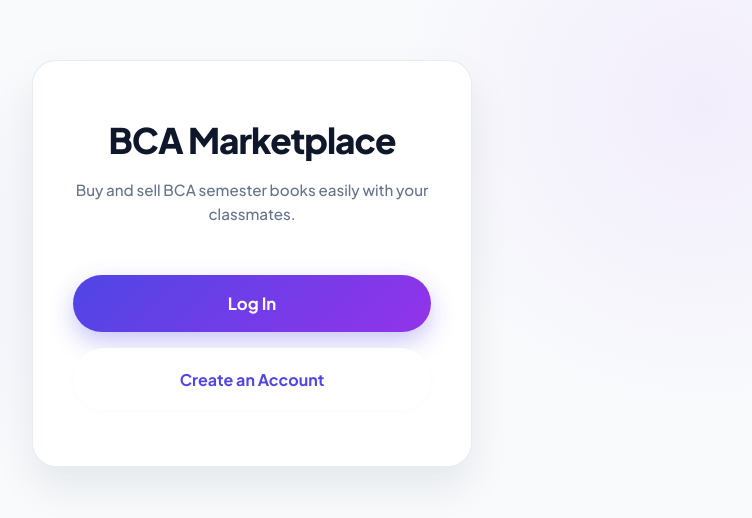
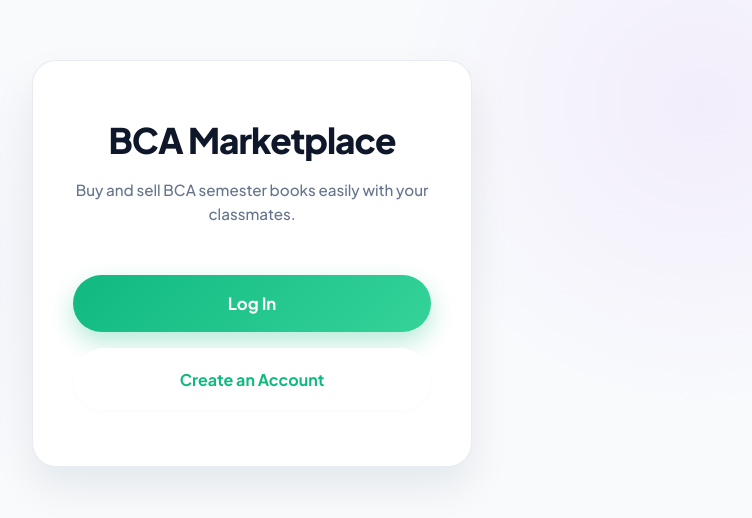
Before and after one commit to shanbhat2005/Student_marketplace, a React (Vite) app in the folder client/: page / in a window 1280 px wide. Shown: the part 136-654 px from the top of the page, without its empty margins (388-1140 px from the left). Built offline with nearby package versions, Linux system fonts and the light colour scheme; no server answers.

Commit message:
temp: Change theme to green for verification

```diff
--- a/client/src/index.css
+++ b/client/src/index.css
@@ -7,13 +7,13 @@
   --text-main: #0F172A;
   --text-muted: #64748B;
   --border-color: rgba(226, 232, 240, 0.8);
-  --accent-primary: #4F46E5;
-  --accent-hover: #4338CA;
-  --accent-gradient: linear-gradient(135deg, #4F46E5 0%, #9333EA 100%);
+  --accent-primary: #10B981;
+  --accent-hover: #059669;
+  --accent-gradient: linear-gradient(135deg, #10B981 0%, #34D399 100%);
   --shadow-sm: 0 2px 10px rgba(0, 0, 0, 0.02);
   --shadow-md: 0 10px 30px rgba(15, 23, 42, 0.06);
   --shadow-lg: 0 20px 40px rgba(15, 23, 42, 0.08);
-  --shadow-colored: 0 10px 25px rgba(79, 70, 229, 0.3);
+  --shadow-colored: 0 10px 25px rgba(16, 185, 129, 0.3);
   --input-bg: #F1F5F9;
   --input-border: transparent;
 
@@ -29,13 +29,13 @@
   --text-main: #F8FAFC;
   --text-muted: #94A3B8;
   --border-color: rgba(30, 41, 59, 0.8);
-  --accent-primary: #6366F1;
-  --accent-hover: #818CF8;
-  --accent-gradient: linear-gradient(135deg, #6366F1 0%, #C084FC 100%);
+  --accent-primary: #34D399;
+  --accent-hover: #10B981;
+  --accent-gradient: linear-gradient(135deg, #34D399 0%, #059669 100%);
   --shadow-sm: 0 2px 10px rgba(0, 0, 0, 0.5);
   --shadow-md: 0 10px 30px rgba(0, 0, 0, 0.6);
   --shadow-lg: 0 20px 40px rgba(0, 0, 0, 0.8);
-  --shadow-colored: 0 10px 25px rgba(99, 102, 241, 0.2);
+  --shadow-colored: 0 10px 25px rgba(52, 211, 153, 0.2);
   --input-bg: rgba(15, 23, 42, 0.8);
   --input-border: rgba(51, 65, 85, 0.5);
 
```
